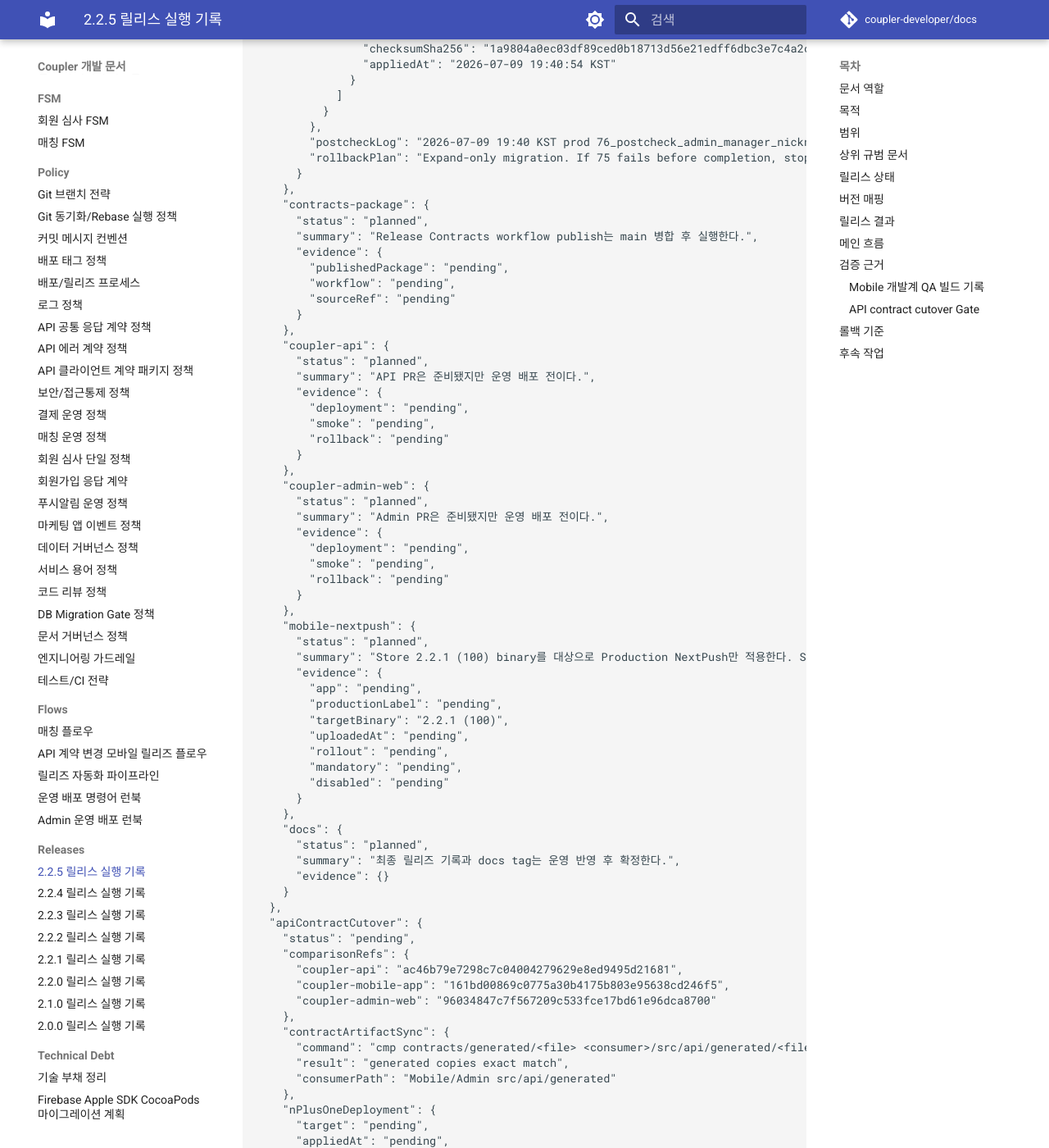
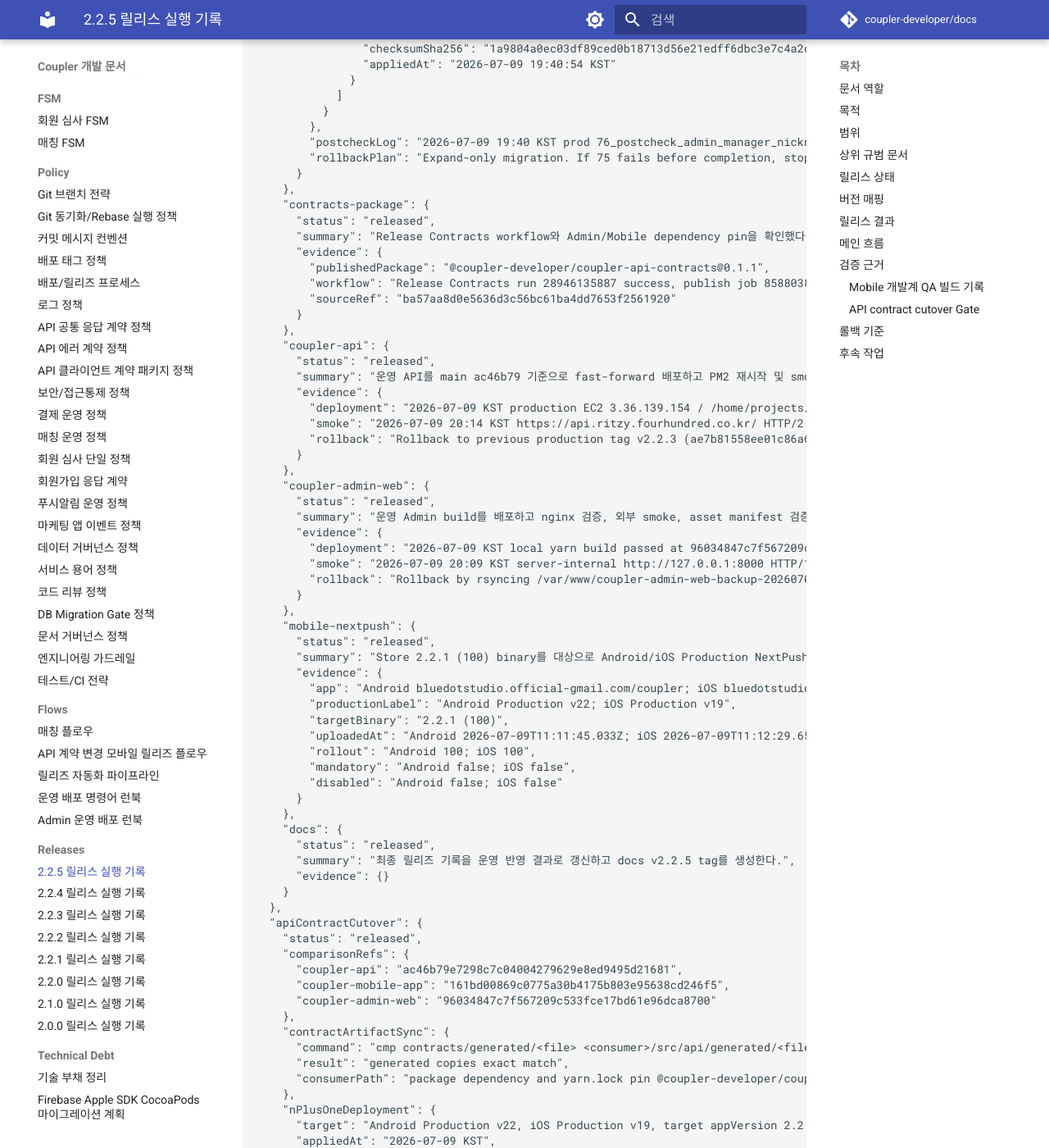
Before and after one commit to coupler-developer/docs, an MkDocs documentation site: the page built from content/releases/v2.2.5.md, in a window 1280 px wide and 1400 px high, scrolled down 2614 px. Shown: the whole window at 82% size. Built offline with MkDocs 1.6.1 and Material for MkDocs 9.7.7, drawn with Linux system fonts in a browser that asks for light colours; comment, search, counter and statistics services are not loaded; some of the changed text lies outside the part shown.

Commit message:
docs: v2.2.5 릴리스 기록 완료

```diff
--- a/content/releases/v2.2.5.md
+++ b/content/releases/v2.2.5.md
@@ -4,7 +4,7 @@
 {
   "schema": "release-metadata/v1",
   "version": "v2.2.5",
-  "status": "in_progress",
+  "status": "released",
   "releaseScopes": [
     "db-migration",
     "contracts-package",
@@ -16,22 +16,22 @@
   "extraRepoRefs": [],
   "versionMapping": {
     "docs": {
-      "tag": null,
-      "commit": "pending"
+      "tag": "v2.2.5",
+      "commit": null
     },
     "coupler-api": {
-      "tag": null,
+      "tag": "v2.2.4",
       "commit": "ac46b79e7298c7c04004279629e8ed9495d21681"
     },
     "coupler-admin-web": {
-      "tag": null,
+      "tag": "v2.1.4",
       "commit": "96034847c7f567209c533fce17bd61e96dca8700"
     },
     "coupler-mobile-app": {
       "store": "2.2.1 (100)",
       "releaseTag": null,
       "commit": "161bd00869c0775a30b4175b803e95638cd246f5",
-      "nextPush": "pending"
+      "nextPush": "Android Production v22; iOS Production v19"
     }
   },
   "scopeResults": {
@@ -142,53 +142,53 @@
       }
     },
     "contracts-package": {
-      "status": "planned",
-      "summary": "Release Contracts workflow publish는 main 병합 후 실행한다.",
+      "status": "released",
+      "summary": "Release Contracts workflow와 Admin/Mobile dependency pin을 확인했다.",
       "evidence": {
-        "publishedPackage": "pending",
-        "workflow": "pending",
-        "sourceRef": "pending"
+        "publishedPackage": "@coupler-developer/coupler-api-contracts@0.1.1",
+        "workflow": "Release Contracts run 28946135887 success, publish job 85880388116 success, completed 2026-07-08T13:25:46Z",
+        "sourceRef": "ba57aa8d0e5636d3c56bc61ba4dd7653f2561920"
       }
     },
     "coupler-api": {
-      "status": "planned",
-      "summary": "API PR은 준비됐지만 운영 배포 전이다.",
+      "status": "released",
+      "summary": "운영 API를 main ac46b79 기준으로 fast-forward 배포하고 PM2 재시작 및 smoke를 완료했다.",
       "evidence": {
-        "deployment": "pending",
-        "smoke": "pending",
-        "rollback": "pending"
+        "deployment": "2026-07-09 KST production EC2 3.36.139.154 / /home/projects/coupler-api fast-forwarded to ac46b79e7298c7c04004279629e8ed9495d21681; pnpm install --frozen-lockfile passed; pm2 restart coupler-api --update-env and pm2 save passed.",
+        "smoke": "2026-07-09 20:14 KST https://api.ritzy.fourhundred.co.kr/ HTTP/2 200; GET /app/auth/getSettingList?os=google&version_code=100 returned top-level keys ok,data with ok=true and force_update=0; version_code=1 returned ok,data with force_update=2.",
+        "rollback": "Rollback to previous production tag v2.2.3 (ae7b81558ee01c86a6d19a9a98bd6c288d6a0a0d) or the predeploy PM2/git state, then restart pm2 coupler-api."
       }
     },
     "coupler-admin-web": {
-      "status": "planned",
-      "summary": "Admin PR은 준비됐지만 운영 배포 전이다.",
+      "status": "released",
+      "summary": "운영 Admin build를 배포하고 nginx 검증, 외부 smoke, asset manifest 검증을 완료했다.",
       "evidence": {
-        "deployment": "pending",
-        "smoke": "pending",
-        "rollback": "pending"
+        "deployment": "2026-07-09 KST local yarn build passed at 96034847c7f567209c533fce17bd61e96dca8700; rsync --delete deployed build to 3.36.139.154:/var/www/coupler-admin-web/; nginx -t and systemctl restart nginx passed; backup /var/www/coupler-admin-web-backup-20260709200811 retained.",
+        "smoke": "2026-07-09 20:09 KST server-internal http://127.0.0.1:8000 HTTP/1.1 200; 2026-07-09 20:10 KST https://cms.ritzy.fourhundred.co.kr HTTP/2 200; asset-manifest references main.60b2941d.js and main.2b8e6e15.css; backup quote incident remediated and external Admin remained HTTP 200.",
+        "rollback": "Rollback by rsyncing /var/www/coupler-admin-web-backup-20260709200811 back to /var/www/coupler-admin-web/ and restarting nginx, or rebuild previous Admin tag v2.1.3."
       }
     },
     "mobile-nextpush": {
-      "status": "planned",
-      "summary": "Store 2.2.1 (100) binary를 대상으로 Production NextPush만 적용한다. Store 재제출/신규 native tag는 범위가 아니다.",
+      "status": "released",
+      "summary": "Store 2.2.1 (100) binary를 대상으로 Android/iOS Production NextPush를 적용했다. Store 재제출/신규 native tag는 범위가 아니다.",
       "evidence": {
-        "app": "pending",
-        "productionLabel": "pending",
+        "app": "Android bluedotstudio.official-gmail.com/coupler; iOS bluedotstudio.official-gmail.com/coupler-ios",
+        "productionLabel": "Android Production v22; iOS Production v19",
         "targetBinary": "2.2.1 (100)",
-        "uploadedAt": "pending",
-        "rollout": "pending",
-        "mandatory": "pending",
-        "disabled": "pending"
+        "uploadedAt": "Android 2026-07-09T11:11:45.033Z; iOS 2026-07-09T11:12:29.655Z",
+        "rollout": "Android 100; iOS 100",
+        "mandatory": "Android false; iOS false",
+        "disabled": "Android false; iOS false"
       }
     },
     "docs": {
-      "status": "planned",
-      "summary": "최종 릴리즈 기록과 docs tag는 운영 반영 후 확정한다.",
+      "status": "released",
+      "summary": "최종 릴리즈 기록을 운영 반영 결과로 갱신하고 docs v2.2.5 tag를 생성한다.",
       "evidence": {}
     }
   },
   "apiContractCutover": {
-    "status": "pending",
+    "status": "released",
     "comparisonRefs": {
       "coupler-api": "ac46b79e7298c7c04004279629e8ed9495d21681",
       "coupler-mobile-app": "161bd00869c0775a30b4175b803e95638cd246f5",
@@ -197,12 +197,12 @@
     "contractArtifactSync": {
       "command": "cmp contracts/generated/<file> <consumer>/src/api/generated/<file>",
       "result": "generated copies exact match",
-      "consumerPath": "Mobile/Admin src/api/generated"
+      "consumerPath": "package dependency and yarn.lock pin @coupler-developer/coupler-api-contracts@0.1.1"
     },
     "nPlusOneDeployment": {
-      "target": "pending",
-      "appliedAt": "pending",
-      "evidence": "pending"
+      "target": "Android Production v22, iOS Production v19, target appVersion 2.2.1",
+      "appliedAt": "2026-07-09 KST",
+      "evidence": "운영 API/Admin curl smoke와 NextPush deployment history JSON"
     },
     "legacyTrafficBlock": {
       "previousVersionBuild": "2.2.0 (97)",
@@ -210,13 +210,13 @@
       "versionCodeCheck": "GET /app/auth/getSettingList?os=google&version_code=1 -> app_info.force_update: 2"
     },
     "adminVerification": {
-      "versionSettingsSave": "pending",
-      "operatorActionSmoke": "pending"
+      "versionSettingsSave": "not_performed_by_codex_no_operator_credentials",
+      "operatorActionSmoke": "limited_http_asset_smoke_passed"
     },
     "rollback": {
-      "previousRefs": "pending",
-      "dbBackupRestore": "pending",
-      "cautions": "pending"
+      "previousRefs": "API v2.2.3 -> ae7b81558ee01c86a6d19a9a98bd6c288d6a0a0d, Admin v2.1.3 -> e7beb8f7ee5d3c79cca82530e5823b7e51d310c1, Mobile previous NextPush Android v21/iOS v18",
+      "dbBackupRestore": "75/76 postcheck가 통과했으므로 expand 상태를 유지한다. 축소/복구는 별도 DBM 승인 없이는 수행하지 않는다.",
+      "cautions": "client regression 시 API/Admin ref 복구와 NextPush disable/revert를 먼저 수행하고, DB contract 축소는 별도 릴리스로 분리한다."
     }
   }
 }
@@ -239,7 +239,7 @@
 
 - 대상: `docs`, `coupler-api`, `coupler-admin-web`, `coupler-mobile-app`, 운영 `RDS`
 - 포함 범위: `t_admin.nickname` `varchar(20) -> varchar(25)` expand migration, 공통 응답 envelope, ErrorData contract, generated contract copy exact match, Mobile/Admin 응답 boundary, 강제 업데이트 차단 검증, Admin/API 운영 smoke 기준, Mobile Production NextPush
-- 제외 범위: Store console 재제출/신규 native release, Mobile native version bump/tag, DB contract/drop, Codex의 운영 EC2 배포 수행
+- 제외 범위: Store console 재제출/신규 native release, Mobile native version bump/tag, DB contract/drop
 
 ## 상위 규범 문서
 
@@ -253,39 +253,40 @@
 ## 릴리스 상태
 
 - 목표 버전: `v2.2.5`
-- 전체 상태: `in_progress`
-- 완료 범위: 관련 코드 `main` 병합 및 최신성 확인, generated contract exact match 로컬 검증, Mobile 강제 업데이트 게이트 단위 테스트, 운영 `version_code < min_version` 요청의 `force_update: 2` 확인, 개발계 DB 75/76 적용 및 ledger 확인, 운영 DB 75/76 적용 및 prod ledger 기록
-- 대기 범위: API/Admin 운영 배포, 운영 공통 envelope 응답 확인, Admin 운영자 액션 검증, Mobile Production NextPush, rollback 기준점 확정, 서비스 태그 생성, docs 최종 상태 갱신
+- 전체 상태: `released`
+- 완료 범위: 관련 코드 `main` 병합 및 최신성 확인, 계약 패키지 `0.1.1` publish/workflow 확인, generated contract exact match 로컬 검증, 개발계/운영 DB 75/76 적용 및 ledger 확인, API/Admin 운영 배포와 smoke, 운영 공통 envelope 응답 확인, Mobile Production NextPush, rollback 기준점 확정, API/Admin 서비스 태그 생성, docs 최종 상태 갱신
+- 제한 사항: Admin 로그인 후 저장/운영자 액션 smoke는 Codex가 운영자 자격 증명을 보유하지 않아 수행하지 못했다. 대신 운영 Admin HTTP/asset smoke와 운영 API/NextPush 검증을 완료했다.
+- 대기 범위: `N/A`
 
 ## 버전 매핑
 
-- `docs`: 기록 버전 `v2.2.5`, 태그 `미생성`, 커밋 `pending`
-- `coupler-api`: 태그 `미생성`, 운영 배포 대상 main 커밋 `ac46b79e7298c7c04004279629e8ed9495d21681`; DB SQL evidence main 반영 완료
-- `coupler-admin-web`: 태그 `미생성`, 운영 배포 대상 main 커밋 `96034847c7f567209c533fce17bd61e96dca8700`
-- `coupler-mobile-app`: Store `2.2.1 (100)` binary 기준, 이번 릴리스의 신규 모바일 git tag 없음, NextPush `pending`, 운영 NextPush 대상 main 커밋 `161bd00869c0775a30b4175b803e95638cd246f5`
+- `docs`: 기록 버전 `v2.2.5`, 태그 `v2.2.5`, 커밋 `N/A`
+- `coupler-api`: 태그 `v2.2.4`, 커밋 `ac46b79e7298c7c04004279629e8ed9495d21681`, 태그 객체 `37fde67fb12f1cb4a411e7987aea2c846aaec70c`
+- `coupler-admin-web`: 태그 `v2.1.4`, 커밋 `96034847c7f567209c533fce17bd61e96dca8700`, 태그 객체 `b49a596d1cd74e8beb728744b4fc6dc268c3b73c`
+- `coupler-mobile-app`: Store `2.2.1 (100)`, 릴리스 태그 `N/A`, 커밋 `161bd00869c0775a30b4175b803e95638cd246f5`, NextPush `Android Production v22; iOS Production v19`
 - `coupler-mobile-app` 제출 마커 태그: `submitted/mobile-2.2.1-100`
-- 제출 마커 증빙 이관/삭제: `pending`
+- 제출 마커 증빙 이관/삭제: `N/A` (이번 범위는 Store 제출이 아니라 NextPush-only)
 
 ## 릴리스 결과
 
-- 공통 응답/ErrorData contract cutover 코드는 main 기준으로 준비됐지만 운영 반영은 완료되지 않았다.
-- API main은 `response_success`/`response_error` 공통 envelope 경계와 descriptor-first ErrorData 경계를 고정한다.
-- Mobile/Admin main은 generated contract copy와 `ok` 기반 응답 boundary를 사용한다.
+- 공통 응답/ErrorData contract cutover 코드를 운영 API/Admin과 Mobile NextPush에 반영했다.
+- API main은 `response_success`/`response_error` 공통 envelope 경계와 descriptor-first ErrorData 경계를 고정했고, 운영 `getSettingList` 응답의 top-level key가 `ok`, `data`로 확인됐다.
+- Mobile/Admin main은 `@coupler-developer/coupler-api-contracts@0.1.1` dependency와 `ok` 기반 응답 boundary를 사용한다.
 - 개발계 DB는 `75_expand_admin_manager_nickname.sql`/`76_postcheck_admin_manager_nickname.sql` 적용과 ledger 기록이 확인됐다.
 - 운영 DB는 `75/76` 적용과 prod ledger 기록을 완료했고, `t_admin.nickname`이 `varchar(25) NOT NULL`로 확장됐다.
-- 운영 `GET /app/auth/getSettingList?os=google&version_code=1`은 `app_info.force_update: 2`를 반환해 기존 낮은 build 차단 설정은 확인됐다.
-- 같은 운영 응답은 아직 top-level `result_code`, `result_msg`, `result_data`를 반환하므로 API 공통 envelope cutover 완료 증거로 사용하지 않는다.
+- 운영 `GET /app/auth/getSettingList?os=google&version_code=1`은 `{ ok: true, data }` envelope와 `app_info.force_update: 2`를 반환해 기존 낮은 build 차단 설정도 확인됐다.
+- Admin 운영 배포 중 최초 백업 명령 quote 오류로 root 경로에 정적 파일이 복사되고 `/` owner가 변경된 이슈가 있었으나, 즉시 `/` owner를 `root:root`로 복구하고 root-level 정적 파일을 제거했으며 `/var/www/coupler-admin-web`와 외부 Admin 200 응답을 재확인했다.
 
 ## 메인 흐름
 
-1. API/Admin/Mobile/docs main 최신성과 clean 상태를 확인한다.
-2. DB migration SQL을 `coupler-api` repo-relative 경로와 checksum으로 고정한다.
-3. 운영 DB read-only preflight로 DB 식별값, ledger, 대상 column contract, 대상 row counter를 확인한다.
+1. API/Admin/Mobile/docs main 최신성과 clean 상태를 확인했다.
+2. DB migration SQL을 `coupler-api` repo-relative 경로와 checksum으로 고정했다.
+3. 운영 DB read-only preflight로 DB 식별값, ledger, 대상 column contract, 대상 row counter를 확인했다.
 4. Admin write 작업을 잠시 freeze한 뒤 운영 DB에서 75/76을 순서대로 적용하고 `schema_migrations` prod row를 기록했다.
-5. API/Admin 운영 배포를 진행하고 운영 API 응답이 `{ ok: true, data }` 또는 `{ ok: false, error }` envelope로 전환됐는지 확인한다.
-6. Mobile Production NextPush를 Store `2.2.1 (100)` binary target으로 적용한다.
-7. Admin 운영자 액션 smoke와 Mobile 앱 기본 진입을 검증한다.
-8. rollback 기준과 서비스 태그를 확정한 뒤 docs 릴리스 기록을 `released` 또는 실제 상태로 갱신한다.
+5. API/Admin 운영 배포를 진행하고 운영 API 응답이 `{ ok: true, data }` envelope로 전환됐는지 확인했다.
+6. Mobile Production NextPush를 Store `2.2.1 (100)` binary target으로 적용했다.
+7. rollback 기준과 API/Admin 서비스 태그를 확정했다.
+8. docs 릴리스 기록을 `released` 상태로 갱신했다.
 
 ## 검증 근거
 
@@ -295,12 +296,22 @@
 - `coupler-mobile-app` PR #145: `MERGEABLE`, `CLEAN`, `eslint`/`prettier`/`storybook`/`test`/`typecheck` 통과
 - `coupler-admin-web` PR #47: `MERGEABLE`, `CLEAN`, `eslint`/`prettier`/`test`/`typecheck` 통과
 - generated contract exact match 로컬 검증: `contracts/generated/{errorContract,errorMessages,errorRuntime,apiContract}.ts`와 Mobile/Admin `src/api/generated/*` 파일 `cmp` 통과
-- 운영 Admin smoke: `curl -I https://cms.ritzy.fourhundred.co.kr` -> `HTTP/2 200`, `server: nginx/1.18.0 (Ubuntu)`
-- 운영 legacy 차단 확인: `curl https://api.ritzy.fourhundred.co.kr/app/auth/getSettingList?os=google&version_code=1` -> `app_info.version_code: 97`, `app_info.min_version: 97`, `app_info.force_update: 2`
-- 운영 envelope 미완료 확인: 같은 응답의 top-level key가 `result_code`, `result_msg`, `result_data`
+- API 로컬 품질 게이트: `pnpm lint`, `pnpm typecheck`, `pnpm format`, `pnpm test:ci`, `pnpm check:contracts`, `pnpm pack:contracts` 통과
+- Admin 로컬 품질 게이트: `yarn lint`, `yarn typecheck`, `yarn format`, `yarn test:ci`, `yarn build` 통과
+- Mobile 로컬 품질 게이트: `yarn lint`, `yarn typecheck`, `yarn format`, `yarn test:ci`, `yarn storybook:check` 통과
+- 계약 패키지 publish 증빙: `Release Contracts` workflow run `28946135887` success, publish job `85880388116` success, source ref `ba57aa8d0e5636d3c56bc61ba4dd7653f2561920`, published package `@coupler-developer/coupler-api-contracts@0.1.1`
+- 운영 API 배포: `2026-07-09 KST`, production EC2 `3.36.139.154`, `/home/projects/coupler-api` fast-forward to `ac46b79e7298c7c04004279629e8ed9495d21681`, `pnpm install --frozen-lockfile`, `pm2 restart coupler-api --update-env`, `pm2 save` 통과
+- 운영 API smoke: `curl -I https://api.ritzy.fourhundred.co.kr/` -> `HTTP/2 200`
+- 운영 envelope 확인: `GET /app/auth/getSettingList?os=google&version_code=100` -> top-level keys `ok`, `data`, `ok=true`, `force_update=0`, `version_code=100`, `min_version=100`
+- 운영 legacy 차단 확인: `GET /app/auth/getSettingList?os=google&version_code=1` -> top-level keys `ok`, `data`, `ok=true`, `force_update=2`, `version_code=100`, `min_version=100`
+- 운영 Admin 배포: `2026-07-09 KST`, build `main.60b2941d.js`/`main.2b8e6e15.css`, backup `/var/www/coupler-admin-web-backup-20260709200811`, rsync deploy, `nginx -t`, `systemctl restart nginx` 통과
+- 운영 Admin smoke: internal `http://127.0.0.1:8000` -> `HTTP/1.1 200`; external `curl -I https://cms.ritzy.fourhundred.co.kr` -> `HTTP/2 200`, `server: nginx/1.18.0 (Ubuntu)`; `asset-manifest.json` -> `main.60b2941d.js`, `main.2b8e6e15.css`
+- Mobile NextPush Android: app `bluedotstudio.official-gmail.com/coupler`, Production `v22`, appVersion `2.2.1`, uploadTime `2026-07-09T11:11:45.033Z`, rollout `100`, mandatory `false`, disabled `false`
+- Mobile NextPush iOS: app `bluedotstudio.official-gmail.com/coupler-ios`, Production `v19`, appVersion `2.2.1`, uploadTime `2026-07-09T11:12:29.655Z`, rollout `100`, mandatory `false`, disabled `false`
 - 개발계 DB preflight: `2026-07-09 17:33 KST`, `database_name=coupler`, `server_id=690113547`, `server_version=8.4.9`, 75/76 ledger row 존재, `t_admin.nickname=varchar(25) NOT NULL`, `nickname_over_25_count=0`
 - 운영 DB preflight: `2026-07-09 17:33 KST`, `database_name=coupler`, `server_id=1875286815`, `server_version=10.6.24-MariaDB-log`, 75/76 ledger row 없음, `t_admin.nickname=varchar(20) NOT NULL`, `total_admin_rows=5`, `nickname_over_25_count=0`
 - 운영 DB apply/postcheck: `2026-07-09 19:40:54 KST`, 75 `DBM-GATE-100 OK`, 76 `admin manager nickname expand postcheck passed`, prod ledger 2 rows recorded, final `t_admin.nickname=varchar(25) NOT NULL`, `nickname_over_25_count=0`
+- 서비스 태그: `coupler-api` `v2.2.4` tag object `37fde67fb12f1cb4a411e7987aea2c846aaec70c` -> `ac46b79e7298c7c04004279629e8ed9495d21681`; `coupler-admin-web` `v2.1.4` tag object `b49a596d1cd74e8beb728744b4fc6dc268c3b73c` -> `96034847c7f567209c533fce17bd61e96dca8700`
 
 ### Mobile 개발계 QA 빌드 기록
 
@@ -320,9 +331,8 @@
 ### API contract cutover Gate
 
 API/Admin/Mobile 공통 응답 또는 ErrorData contract cutover가 포함되므로 아래 항목을 모두 추적한다.
-값을 확인하지 못한 항목은 `pending`으로 남기고 cutover 완료로 판정하지 않는다.
 
-- Cutover 상태: `pending`
+- Cutover 상태: `released`
 - 비교 기준 ref:
     - `coupler-api`: `ac46b79e7298c7c04004279629e8ed9495d21681`
     - `coupler-mobile-app`: `161bd00869c0775a30b4175b803e95638cd246f5`
@@ -330,36 +340,37 @@ API/Admin/Mobile 공통 응답 또는 ErrorData contract cutover가 포함되므
 - Generated contract exact match:
     - 명령: `cmp contracts/generated/<file> <consumer>/src/api/generated/<file>` for `errorContract.ts`, `errorMessages.ts`, `errorRuntime.ts`, `apiContract.ts`
     - 결과: `generated copies exact match`
-    - published package: `pending`
-    - Mobile/Admin consumer path: `Mobile/Admin src/api/generated`
+    - published package: `@coupler-developer/coupler-api-contracts@0.1.1`
+    - Mobile/Admin consumer path: `package dependency and yarn.lock pin @coupler-developer/coupler-api-contracts@0.1.1`
 - N+1 배포 근거:
-    - Store version/build 또는 NextPush app/deployment/label: `pending`
-    - 운영 출시/적용 시각: `pending`
-    - 확인 URL 또는 콘솔 증빙: `pending`
+    - API/Admin production deploy: API `ac46b79e7298c7c04004279629e8ed9495d21681`, Admin `96034847c7f567209c533fce17bd61e96dca8700`
+    - Store version/build 또는 NextPush app/deployment/label: Android Production `v22`, iOS Production `v19`, target appVersion `2.2.1`
+    - 운영 출시/적용 시각: `2026-07-09 KST`
+    - 확인 URL 또는 콘솔 증빙: 운영 API/Admin curl smoke와 NextPush deployment history JSON
 - Legacy traffic 차단 근거:
     - 기존 N version/build: `2.2.0 (97)` 또는 운영 `t_app_info` 기준 `version_code: 97`
     - 강제 업데이트 설정 위치: Admin `설정 > 버전` 화면, API `t_app_info.min_version`
     - `version_code < min_version` 요청 결과: `GET /app/auth/getSettingList?os=google&version_code=1` -> `app_info.force_update: 2`
     - 기대값: `/app/auth/getSettingList?os=<google|apple>&version_code=<N build>` 응답의 `app_info.force_update === 2`
 - Admin 검증:
-    - 앱 버전 설정 화면 저장 검증: `pending`
-    - 변경 데이터 조회/운영자 액션 smoke: `pending`
+    - 앱 버전 설정 화면 저장 검증: `not_performed_by_codex_no_operator_credentials`
+    - 변경 데이터 조회/운영자 액션 smoke: `limited_http_asset_smoke_passed`
 - Rollback 기준:
-    - 직전 호환 API/Admin/Mobile SHA 또는 tag: `pending`
-    - DB 백업/복구 기준: `pending`
-    - 되돌림 금지/주의 사항: `pending`
+    - 직전 호환 API/Admin/Mobile SHA 또는 tag: API `v2.2.3` -> `ae7b81558ee01c86a6d19a9a98bd6c288d6a0a0d`, Admin `v2.1.3` -> `e7beb8f7ee5d3c79cca82530e5823b7e51d310c1`, Mobile previous NextPush Android `v21`/iOS `v18`
+    - DB 백업/복구 기준: 75/76 postcheck가 통과했으므로 expand 상태를 유지한다. 축소/복구는 별도 DBM 승인 없이는 수행하지 않는다.
+    - 되돌림 금지/주의 사항: client regression 시 API/Admin ref 복구와 NextPush disable/revert를 먼저 수행하고, DB contract 축소는 별도 릴리스로 분리한다.
 
 ## 롤백 기준
 
-- 운영 DB 75/76 적용은 완료됐으므로, API/Admin 배포 전 문제가 확인되면 DB를 되돌리기보다 현재 `varchar(25)` expand 상태를 유지하고 서비스 배포/코드 기준점을 먼저 고친다.
+- 운영 DB 75/76 적용은 완료됐으므로, 문제가 확인되면 DB를 되돌리기보다 현재 `varchar(25)` expand 상태를 유지하고 서비스 배포/코드 기준점을 먼저 고친다.
 - 운영 DB 75/76 postcheck가 이미 통과했으므로, 이후 DB contract/drop 또는 축소 SQL은 별도 릴리스와 승인 없이는 실행하지 않는다.
-- 운영 배포 후 문제가 확인되면 직전 운영 API/Admin/Mobile SHA 또는 tag 기준으로 되돌린다.
-- 공통 envelope 배포 후 legacy 앱에서 기본 진입 실패가 확인되면 cutover 완료로 닫지 않고 호환 배포 기준으로 복구한다.
+- API 문제가 확인되면 직전 운영 API 태그 `v2.2.3` 또는 predeploy PM2/git 상태 기준으로 rollback한다.
+- Admin 문제가 확인되면 `/var/www/coupler-admin-web-backup-20260709200811` 백업 또는 직전 운영 Admin 태그 `v2.1.3` 기준 build로 rollback한다.
+- Mobile 문제가 확인되면 NextPush Android `v22`/iOS `v19`를 disable/revert하고 직전 Production Android `v21`/iOS `v18` 상태로 복구한다.
+- 공통 envelope 배포 후 legacy 앱에서 기본 진입 실패가 확인되면 API/Admin ref 복구와 NextPush disable/revert를 먼저 수행한다.
 - DB schema contract/drop은 이번 릴리스 범위가 아니며, 별도 DBM Gate 없이 실행하지 않는다.
 
 ## 후속 작업
 
-- API/Admin 운영 배포를 수행한다.
-- 운영 API의 top-level envelope이 `{ ok, data | error }`로 전환됐는지 확인한다.
-- Mobile NextPush 적용 근거와 Admin 운영자 액션 smoke를 추가한다.
-- rollback SHA/tag와 서비스 태그 생성 결과를 기록한다.
+- docs `v2.2.5` 태그/GitHub Release를 생성한다.
+- 운영자 자격 증명이 있는 담당자가 Admin 로그인 후 버전 설정 저장/조회 smoke를 별도 수동 확인한다.
```
